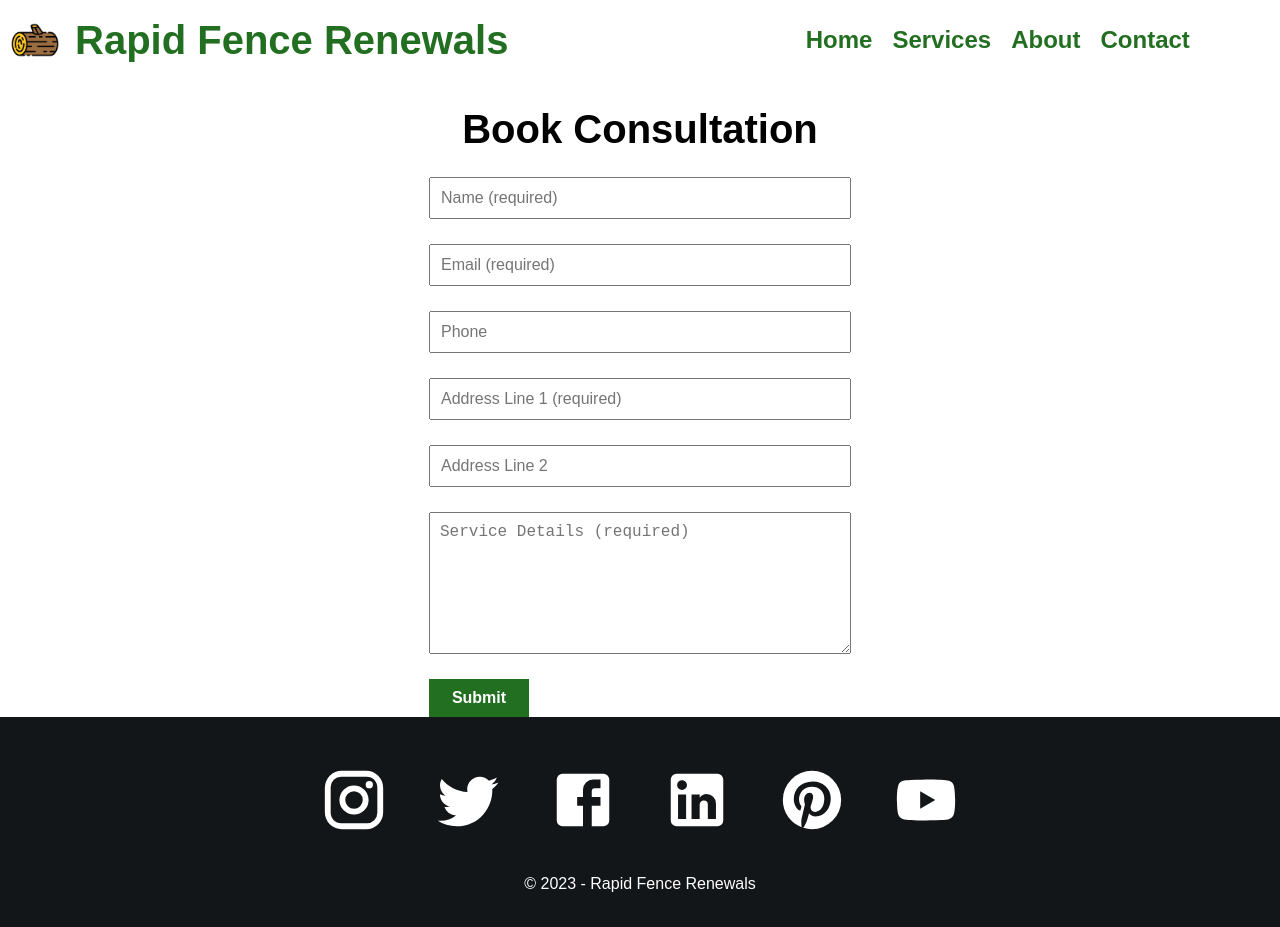
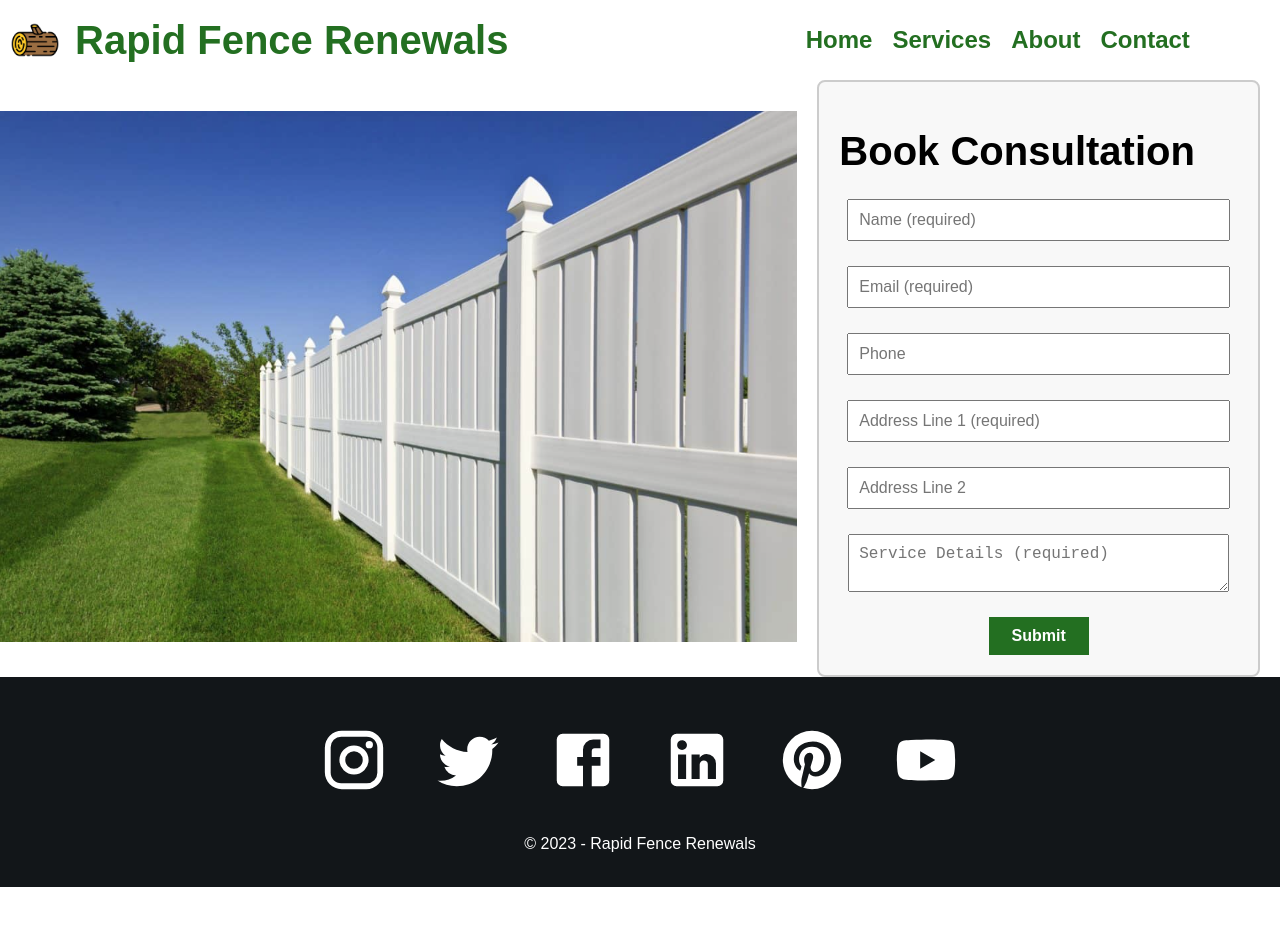
Before and after one commit to wingsyzou/RFR-website, a React (Create React App) app: page /book-now in a window 1280 px wide. After the commit the page ends 887 px from the top, so only its background shows below. Built offline with nearby package versions, Linux system fonts and the light colour scheme.

Commit message:
made the book consultation page look prettier

```diff
--- a/src/css/BookConsultation.css
+++ b/src/css/BookConsultation.css
@@ -1,9 +1,27 @@
+.book-consultation {
+    display: flex;
+    justify-content: center;
+    align-items: center;
+    max-width: 100%;
+}
+
+.image-container {
+    flex: 2;
+    margin-right: 20px;
+}
+
+.image-container img {
+    max-width: 100%;
+    height: auto;
+}
+
 .service-details {
-    max-width: 500px;
-    margin: 0 auto;
-    display: flex;
-    flex-direction: column;
-    align-items: center;
+    flex: 1;
+    padding: 20px;
+    border: 2px solid #ccc;
+    border-radius: 8px;
+    background-color: #f8f8f8;
+    margin-right: 20px;
 }
 
 .service-details h1 {
@@ -15,6 +33,7 @@
 .service-details form {
     display: flex;
     flex-direction: column;
+    align-items: center;
 }
 
 .service-details input,
@@ -22,11 +41,7 @@
     margin-bottom: 25px;
     padding: 10px;
     font-size: 16px;
-}
-
-.service-details textarea {
-    height: 120px;
-    width: 400px;
+    width:90%;
 }
 
 .service-details button {
@@ -38,9 +53,26 @@
     border: none;
     cursor: pointer;
     width: 100px;
-    align-items: center;
 }
 
 .service-details button:hover {
     background-color: #1C511A;
 }
+
+.service-details button:disabled {
+    background-color: #999;
+    cursor: not-allowed;
+}
+
+/* Add responsive styling for smaller screens */
+@media (max-width: 1200px) {
+    .book-consultation {
+        flex-direction: column; /* Switch to a vertical layout for smaller screens */
+        align-items: center; /* Center the content vertically for smaller screens */
+    }
+
+    .image-container {
+        margin-right: 0; /* Remove the right margin on smaller screens */
+        margin-bottom: 20px; /* Add some spacing between the image and .service-details */
+    }
+}
--- a/src/css/ImageGallery.css
+++ b/src/css/ImageGallery.css
@@ -5,7 +5,7 @@
     display: flex;
     align-items: center;
     overflow: hidden;
-    border: 10px solid #2f962b;
+    border: 10px solid #236F21;
     border-radius: 8px;
 }
 
--- a/src/pages/BookConsultation.js
+++ b/src/pages/BookConsultation.js
@@ -1,6 +1,7 @@
 import React, { useState } from "react";
 import { useNavigate, useParams } from "react-router-dom";
 import '../css/BookConsultation.css';
+import consultationImage from "../assets/white-fence.png";
 
 function BookConsultation() {
   const [name, setName] = useState("");
@@ -53,6 +54,10 @@ function BookConsultation() {
   };
 
   return (
+    <div className="book-consultation">
+      <div className="image-container">
+        <img src={consultationImage} alt="Consultation" />
+      </div>
       <div className="service-details">
         <h1>Book Consultation</h1>
         <form onSubmit={handleSubmit}>
@@ -100,6 +105,7 @@ function BookConsultation() {
           <button type="submit">Submit</button>
         </form>
       </div>
+    </div>
   );
 }
 
```
Lines whose indentation alone changed are shown as unchanged.
